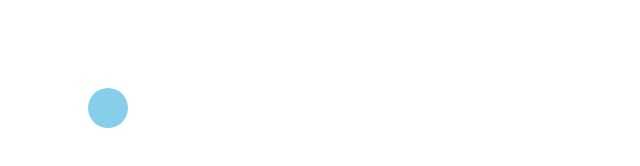
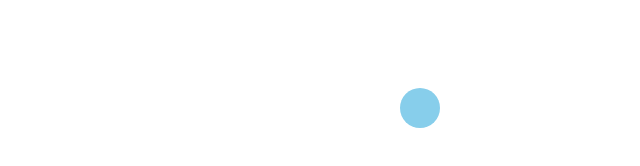
Before and after one commit to Parkjungmine/RWStudy, a plain HTML site: page Lecture10/canvas.html in a window 1280 px wide. Shown: the whole page, without its empty margins (0-640 px from the left). Drawn offline with Linux system fonts and the light colour scheme.

Commit message:
Add files via upload

```diff
--- a/Lecture10/canvas.html
+++ b/Lecture10/canvas.html
@@ -7,7 +7,9 @@
     <title>Document</title>
 </head>
 <body>
-    <canvas id="game" width="640" height="480"></canvas>
+    <center>
+        <canvas width="640" height="480" id="game"></canvas>
+    </center>
     <script src="mainCanvas.js"></script>
 
 </body>
--- a/Lecture10/mainCanvas.js
+++ b/Lecture10/mainCanvas.js
@@ -7,38 +7,63 @@ var context = canvas.getContext("2d");
 // 이 openGL context를 자료구조로 갖고있는데 skia context
 // 이 skia context를 갖고있는게 canvas context이다.
 
-class Player{
-    constructor(pos_x,pos_y,radius,color){
-        this.pos_x = pos_x;
-        this.pos_y = pos_y;
+var canvas = document.getElementById('game');
+var context = canvas.getContext('2d');
+
+class gameManager{
+
+}
+
+
+
+class player{
+    constructor(x,y,radius,color)
+    {
+        this.pos_x = x;
+        this.pos_y = y;
         this.radius = radius;
         this.color = color;
     }
 
     draw()
     {
+        context.arc(this.pos_x,this.pos_y,this.radius,0,2*Math.PI)
+        context.fillStyle = this.color;
+        context.fill()
+    }
+
+}
+
+class bullet{
+    constructor(position_x,position_y,radius,color){
+        this.position_x = position_x;
+        this.position_y = position_y;
+        this.radius = radius;
+        this.color = color;
+    }
+    draw()
+    {
         context.beginPath();
-        context.arc(this.pos_x,this.pos_y,this.radius, 0, 2*Math.PI);
+        context.arc(this.position_x, this.position_y, this.radius, 0, 2*Math.PI);
         context.fillStyle = this.color;
         context.fill();
+        context.closePath();
     }
 }
 
-var char_player = new Player(100,100,20,'skyblue');
+var char_player = new player(100,100,20,'skyblue');
 char_player.draw();
 
 var bullets = [];
 
-canvas.onclick = function(event)
-{
+canvas.onclick = function(event){
+
     let clickpos_x = event.clientX -context.canvas.offsetLeft;
     let clickpos_y = event.clientY -context.canvas.offsetTop;
 
     let bullets = new bullet(clickpos_x,clickpos_y,5,5,'pink');
     bullets.draw();
-}
-
-
+};
 //class Bullet{
   //  constructor(pos_x,pos_y,width, height,color){
     //    this.pos_x = pos_x;
```
